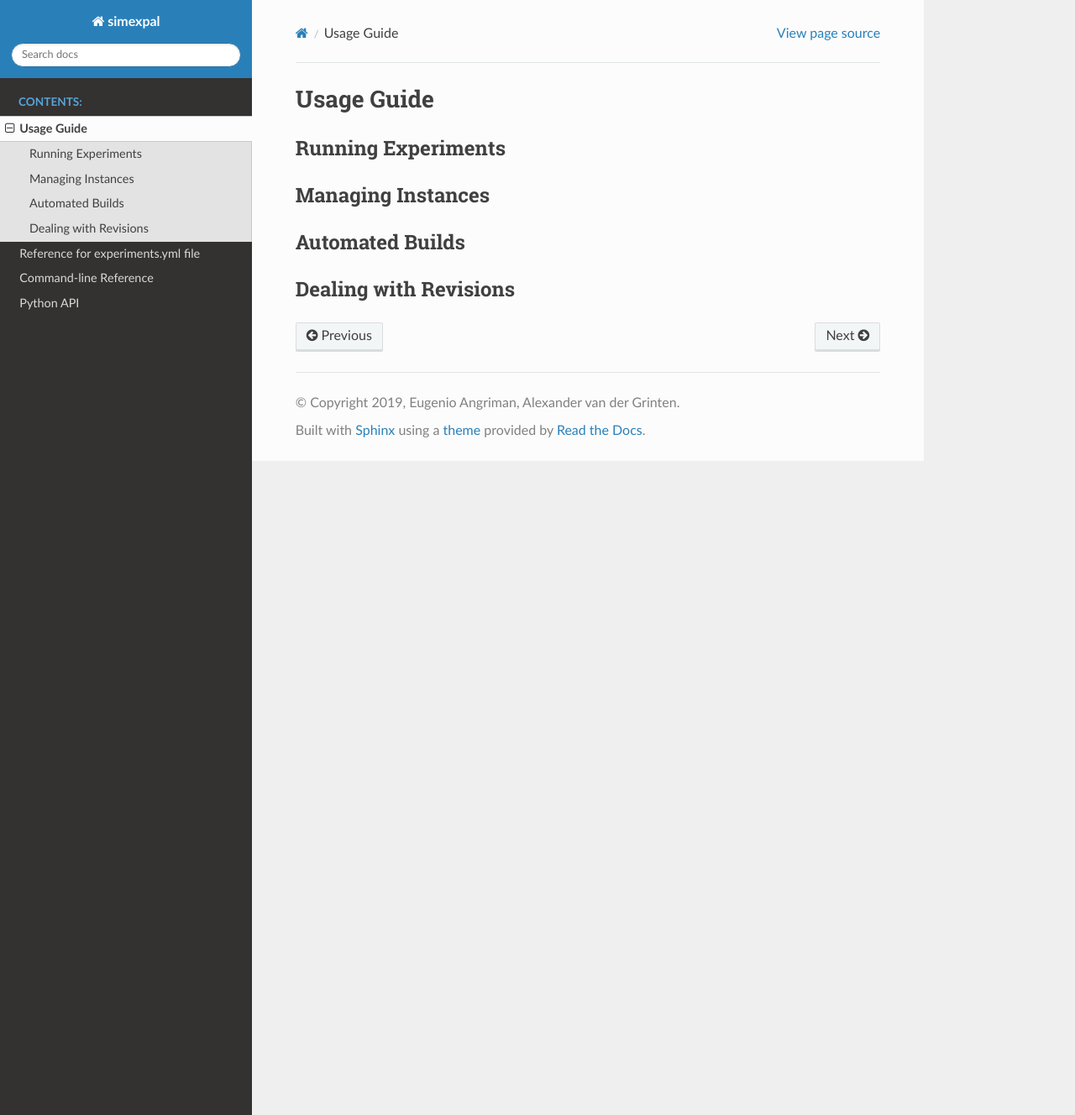
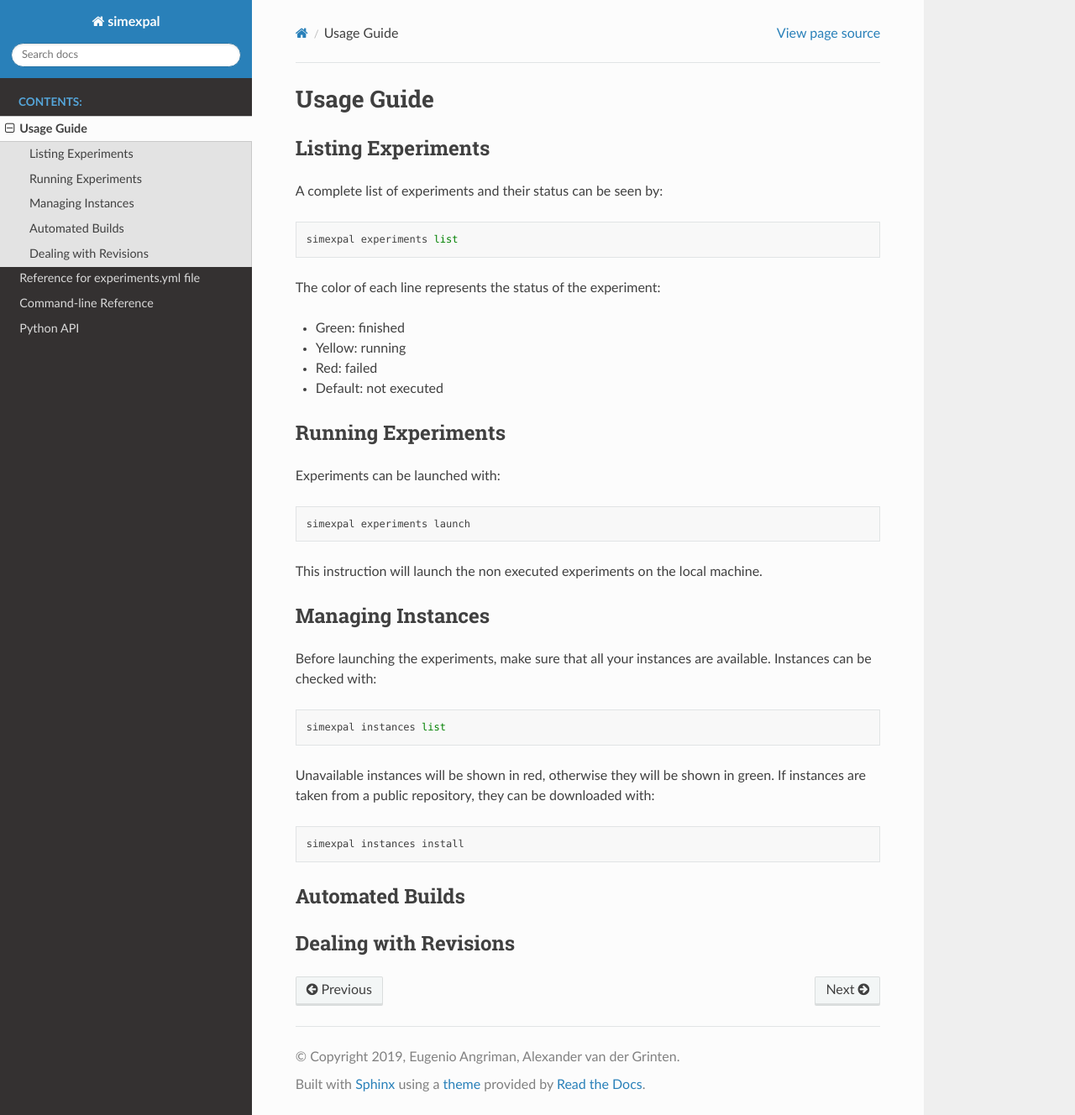
Before and after one commit to hu-macsy/simexpal, a Sphinx documentation site: the page built from docs/user_guide.rst, in a window 1280 px wide and 1328 px high. Shown: the whole window at 84% size. Built offline with Sphinx 7.4.7 and the Read the Docs theme 2.0.0, drawn with Linux system fonts in a browser that asks for light colours.

Commit message:
Wrote 'Running Experiments' and 'Managing Instances' sections
Signed-off-by: Eugenio Angriman <eugenio.angriman@informatik.hu-berlin.de>

```diff
--- a/docs/user_guide.rst
+++ b/docs/user_guide.rst
@@ -1,11 +1,42 @@
 Usage Guide
 ===========
 
+Listing Experiments
+-------------------
+A complete list of experiments and their status can be seen by:
+::
+
+   simexpal experiments list
+
+The color of each line represents the status of the experiment:
+
+- Green: finished
+- Yellow: running
+- Red: failed
+- Default: not executed
+
 Running Experiments
 -------------------
+Experiments can be launched with:
+::
+
+   simexpal experiments launch
+
+This instruction will launch the non executed experiments on the local machine.
 
 Managing Instances
 ------------------
+Before launching the experiments, make sure that all your instances are available.
+Instances can be checked with:
+::
+
+   simexpal instances list
+
+Unavailable instances will be shown in red, otherwise they will be shown in green.
+If instances are taken from a public repository, they can be downloaded with:
+::
+
+   simexpal instances install
 
 Automated Builds
 ----------------
```
